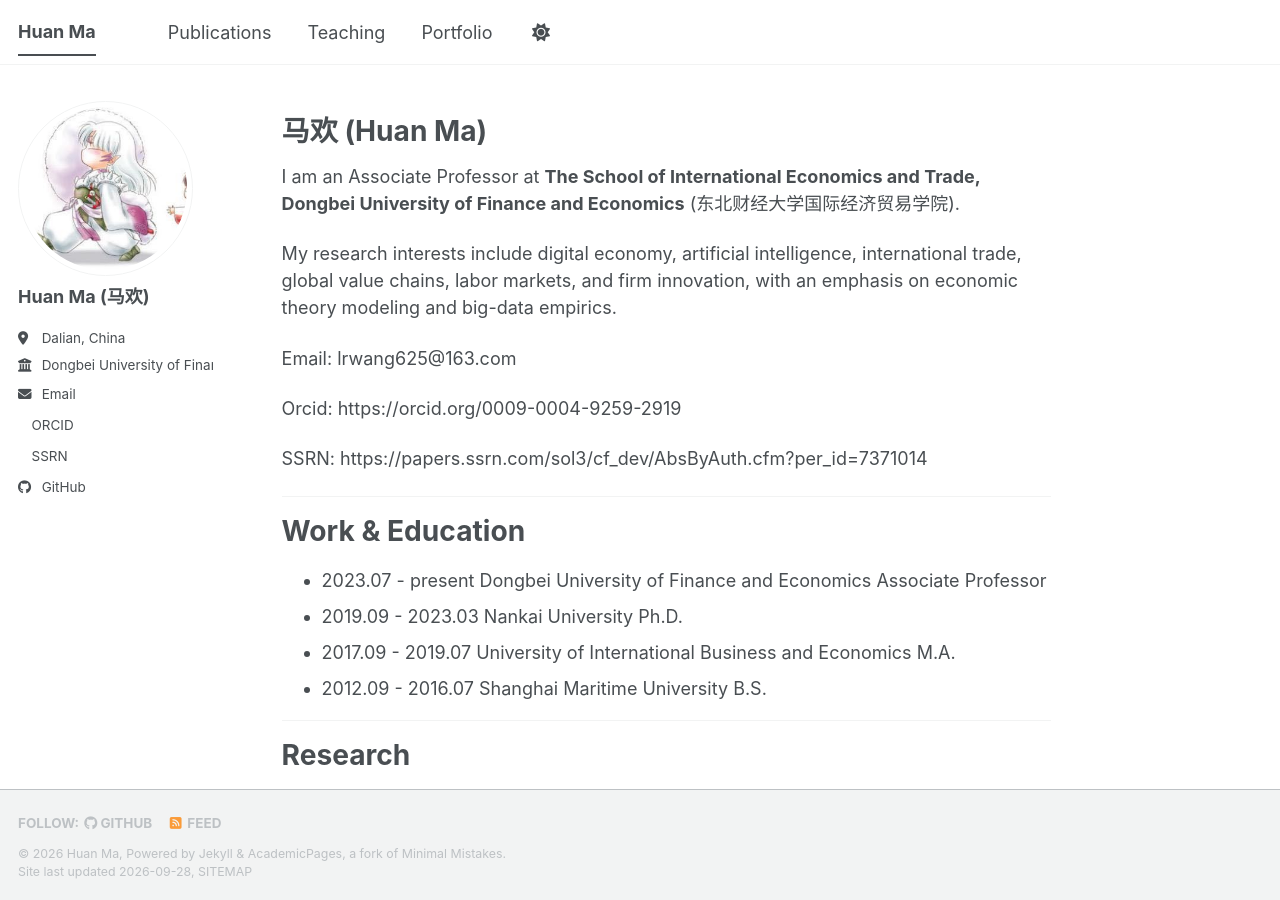
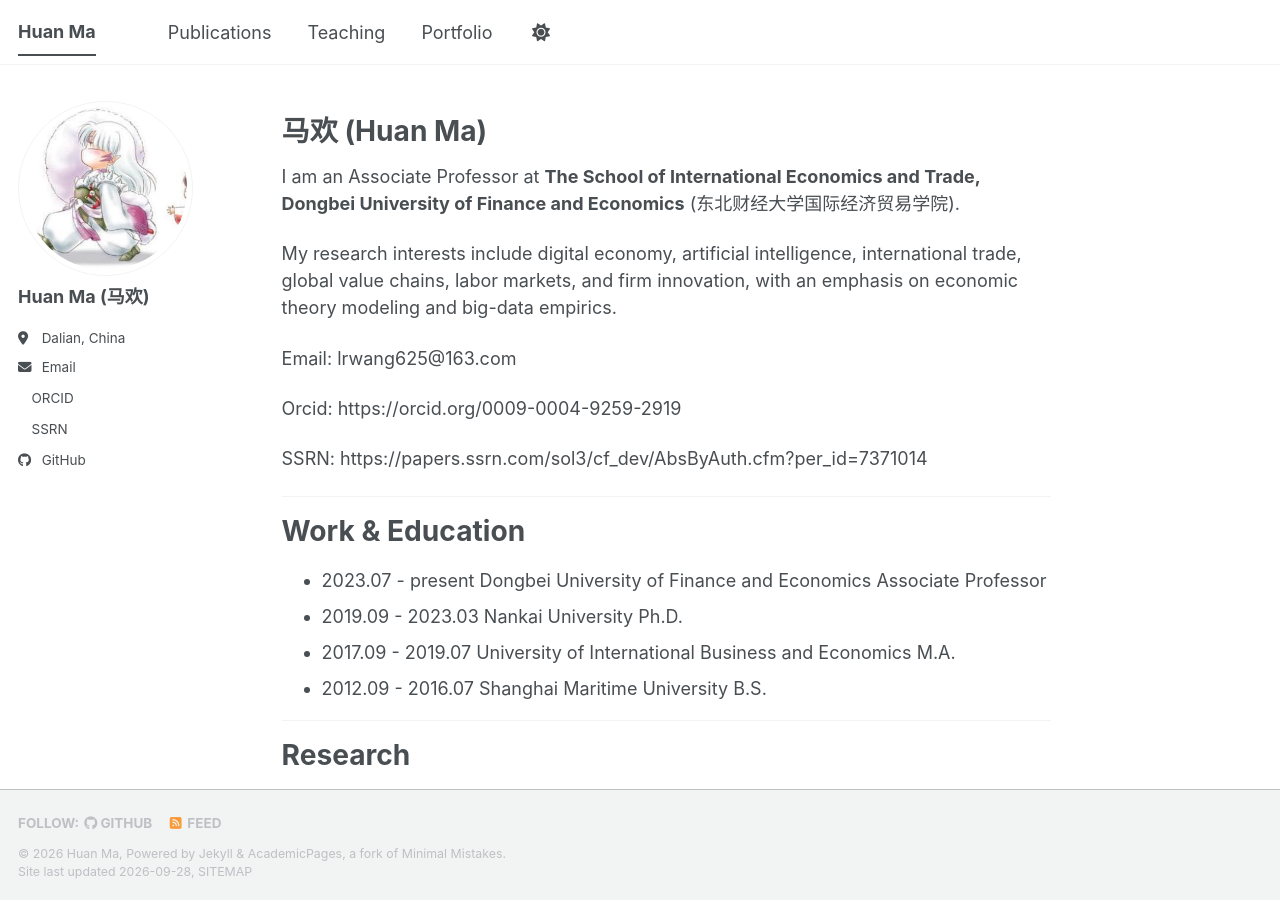
Before and after one commit to lrw-hm/lrw-hm.github.io, a Jekyll site: the page built from _pages/about.md, in a window 1280 px wide and 900 px high. Built offline with Jekyll 4.4.1, drawn with Linux system fonts in a browser that asks for light colours; a style sheet for code colours, icons or effects is not loaded.

Commit message:
Update _config.yml

```diff
--- a/_config.yml
+++ b/_config.yml
@@ -28,7 +28,7 @@ author:
   pronouns         : # example: "she/her"
   bio              : ""
   location         : "Dalian, China"
-  employer         : "Dongbei University of Finance and Economics"
+  employer         : # URL
   uri              : # URL
   email            : "lrwang625@163.com"
 
```
